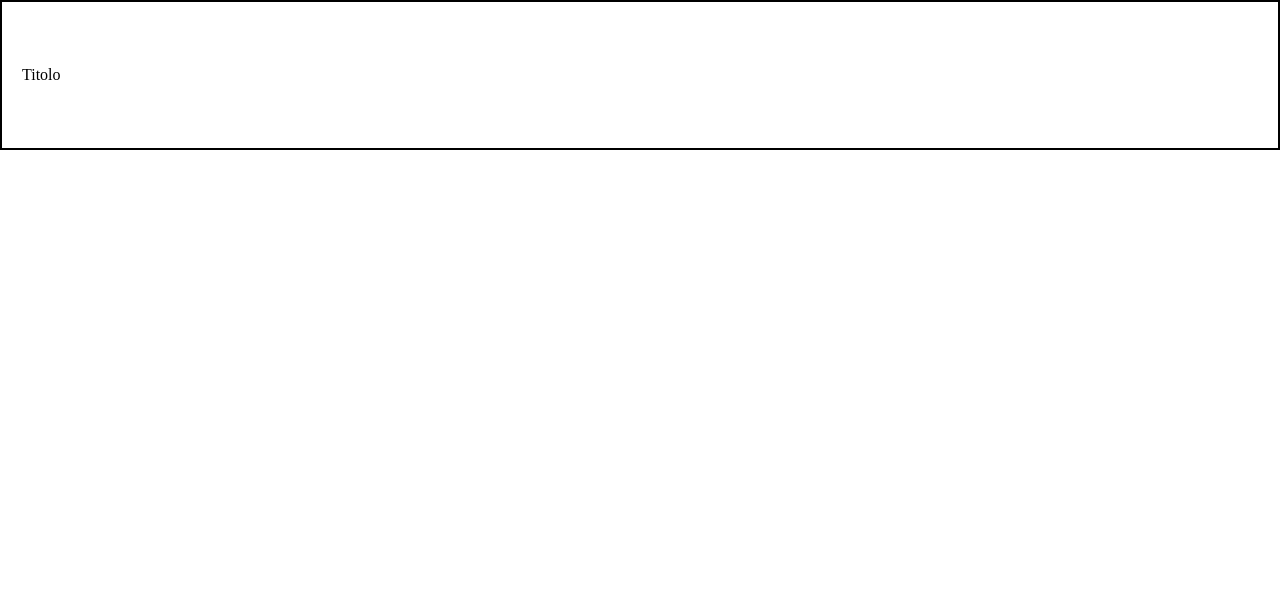
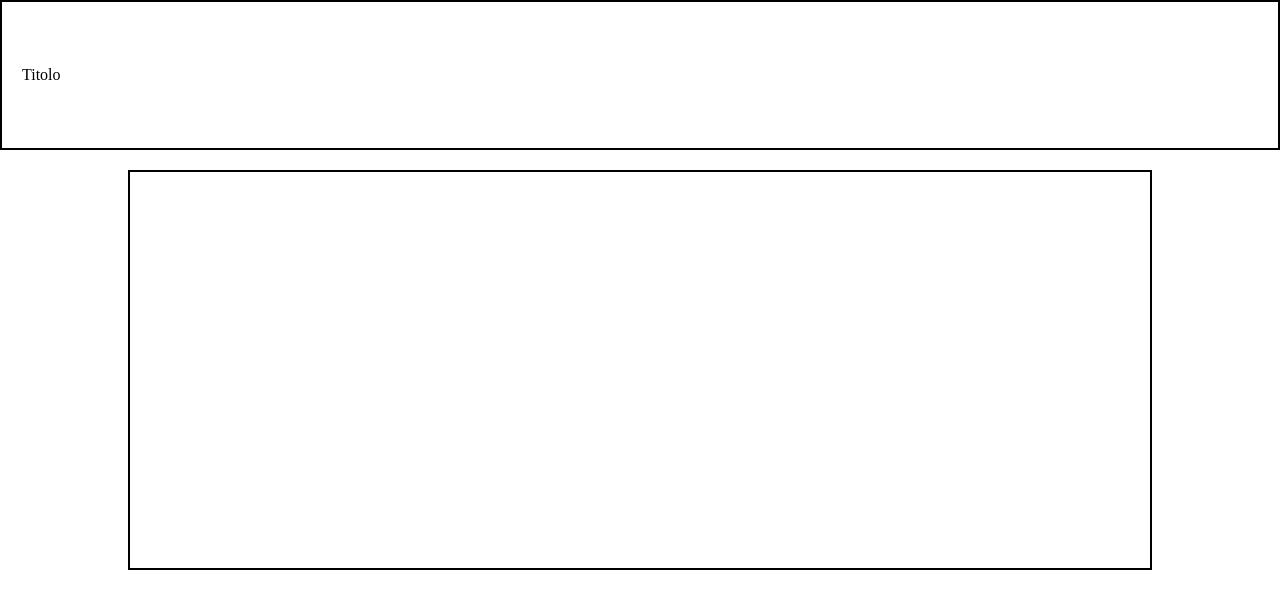
Before and after one commit to NotAlex575/react-use-state, a React (Vite) app: page / in a window 1280 px wide. Shown: the top 608 px of the page. Built offline with nearby package versions, Linux system fonts and the light colour scheme.

Commit message:
inizializzata struttura main

```diff
--- a/src/App.jsx
+++ b/src/App.jsx
@@ -1,10 +1,14 @@
 import { useState } from 'react'
 import Header from './components/header'
+import Main from './components/Main'
 
 function App() {
   //const [count, setCount] = useState(0)
   return(
-    <Header></Header>
+    <>
+      <Header />
+      <Main />
+    </>
   )
 }
 
--- a/src/components/Main.jsx
+++ b/src/components/Main.jsx
@@ -0,0 +1,11 @@
+const Main = () => {
+    return(
+        <main>
+            <div className="container">
+                <div className="row"></div>
+            </div>
+        </main>
+    )
+}
+
+export default Main;
--- a/src/index.css
+++ b/src/index.css
@@ -20,3 +20,15 @@ header{
   height: 100%;
   color: black;
 }
+
+main{
+  height: 400px;
+  margin-top: 20px;
+}
+
+.container{
+  width: 80%;
+  height: 100%;
+  margin: auto;
+  border: 2px solid black;
+}
```
Also changed, not shown: 1 other file (tests, documents, lock files or other folders).
